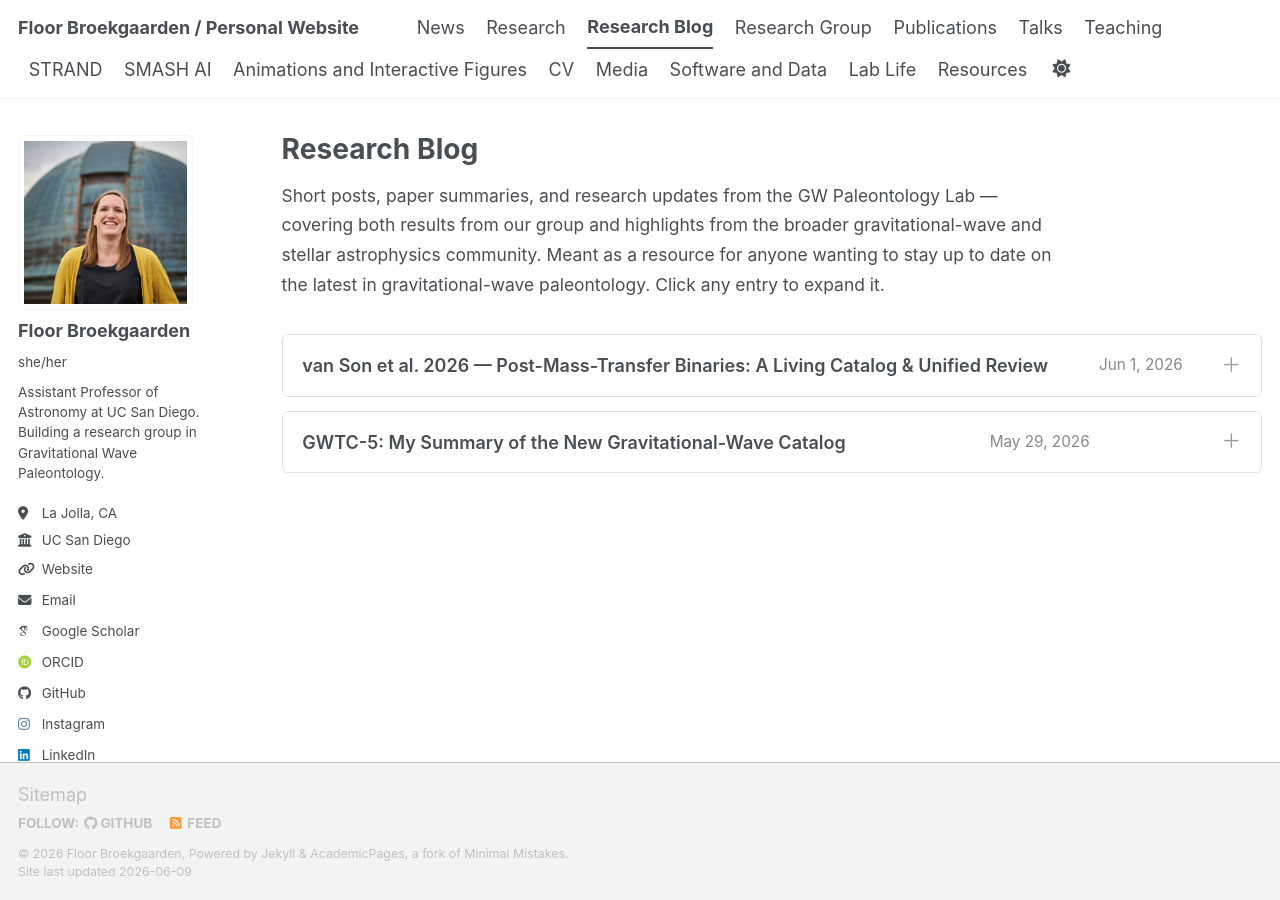
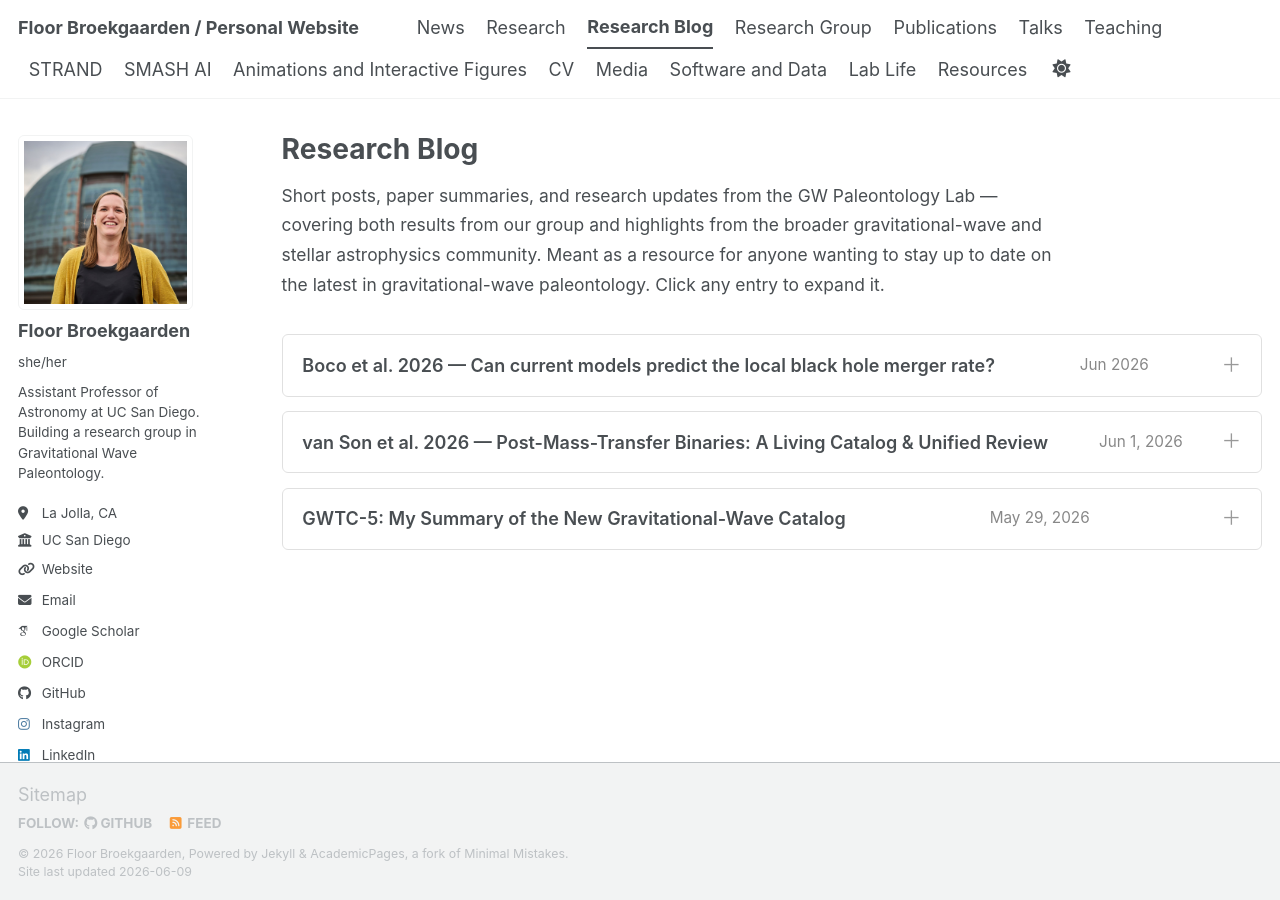
Before and after one commit to FloorBroekgaarden/FloorBroekgaarden.github.io, a Jekyll site: the page built from _pages/research-blog.md, in a window 1280 px wide. Built offline with Jekyll 4.4.1, drawn with Linux system fonts in a browser that asks for light colours; some web fonts are replaced; a script bundle is joined from its source files by our own code; library files that are not in the unit come from our copies.

Commit message:
Update research-blog.md

```diff
--- a/_pages/research-blog.md
+++ b/_pages/research-blog.md
@@ -146,6 +146,31 @@
 </style>
 
 <p class="blog-intro">Short posts, paper summaries, and research updates from the GW Paleontology Lab — covering both results from our group and highlights from the broader gravitational-wave and stellar astrophysics community. Meant as a resource for anyone wanting to stay up to date on the latest in gravitational-wave paleontology. Click any entry to expand it.</p>
+
+<details id="boco2026bbhrate">
+  <summary onclick="var d=this.closest('details');setTimeout(function(){if(d.open)history.replaceState(null,'','#'+d.id);else history.replaceState(null,'',location.pathname);},0)">Boco et al. 2026 — Can current models predict the local black hole merger rate? <span class="item-date">Jun 2026</span></summary>
+  <div class="details-content">
+
+<p><em>Boco, Bosi, Sgalletta, Romagnolo &amp; Mapelli (2026) · <a href="https://arxiv.org/abs/2606.02725" target="_blank">arXiv:2606.02725</a></em></p>
+
+<p>An interesting paper. The starting point is a familiar tension in the field: binary population synthesis models of isolated binary evolution tend to predict BBH merger rates that are on the high side compared to what LIGO–Virgo–KAGRA actually measures (~14–26 Gpc⁻³ yr⁻¹). This paper focuses on one recent simulation — and notes that several others share the same problem — where the predicted local BBH merger rate exceeds the LVK-inferred value by roughly an order of magnitude.</p>
+
+<p>A common response to this tension has been to suggest it can "easily" be fixed by adjusting assumptions about the <strong>cosmic star formation history (SFH)</strong> — that is, how many stars form as a function of redshift, and with what metallicities. Since BBH merger rates are strongly boosted at low metallicities (lower metallicity → less mass loss → heavier black holes → higher merger rates), tweaking the metallicity evolution of the SFH can in principle move the predicted rate up or down substantially. So: can we just tune the SFH to match observations?</p>
+
+<p>What this paper does well is take that question seriously and test it rigorously. They explore a range of different SFH assumptions and — critically — they also check whether those assumptions are consistent with <em>independent observations of the star formation history itself</em>. This is an important step that is often skipped: it is easy to pick an SFH that makes your simulation match the GW rate, but harder to do so while also remaining consistent with what we know from galaxy surveys, cosmic metallicity evolution measurements, and related observations.</p>
+
+<p>Their finding is sobering: most SFH choices that bring the predicted BBH rate down enough to match LVK would require an unrealistically metal-rich early universe — very high metal enrichment very early, leaving almost no room for low-metallicity star formation. Since it is precisely that low-metallicity population that drives such a large fraction of the BBH rate in these simulations, suppressing it enough to fix the rate tension pushes the SFH into regimes that are observationally excluded. In other words, the SFH knob is not as free as sometimes assumed. The conclusion the authors draw is that resolving the discrepancy likely requires revisions to the stellar and binary evolution physics itself — not just the input SFH.</p>
+
+<p>I find the paper's framing — simultaneously varying the SFH <em>and</em> comparing against SFH observations — genuinely valuable, and I think more papers should do this. It puts a much more meaningful constraint on what kinds of "fixes" are actually physically acceptable.</p>
+
+<div class="highlight-box">
+<strong>Where I personally disagree:</strong> The title asks "Can current models predict the local black hole merger rate?" and some of the conclusions suggest that no realistic isolated-binary-evolution model can produce a BBH rate as low as ~10 Gpc⁻³ yr⁻¹. I don't think this is fully correct. The simulations tested in this paper are among the higher-rate models in the literature, and in recent years there have been many simulations — and subsets of parameter-space models — that do predict rates comfortably consistent with the low end of the LVK range, at least for some combinations of physical assumptions. The conclusion that no realistic isolated binary model can produce low rates seems too strong given that landscape. The tension is real and worth taking seriously, but framing it as a fundamental breakdown of the isolated channel as a whole overstates what the current evidence actually shows.
+</div>
+
+<p>That said, this paper has made me want to think more carefully about which recent models actually do predict low BBH rates, and what the physical ingredients are that make that possible. So: <strong>more coming soon</strong> on that front — stay tuned!</p>
+
+  </div>
+</details>
 
 <details id="vanSon2026">
   <summary onclick="var d=this.closest('details');setTimeout(function(){if(d.open)history.replaceState(null,'','#'+d.id);else history.replaceState(null,'',location.pathname);},0)">van Son et al. 2026 — Post-Mass-Transfer Binaries: A Living Catalog &amp; Unified Review <span class="item-date">Jun 1, 2026</span></summary>
```
